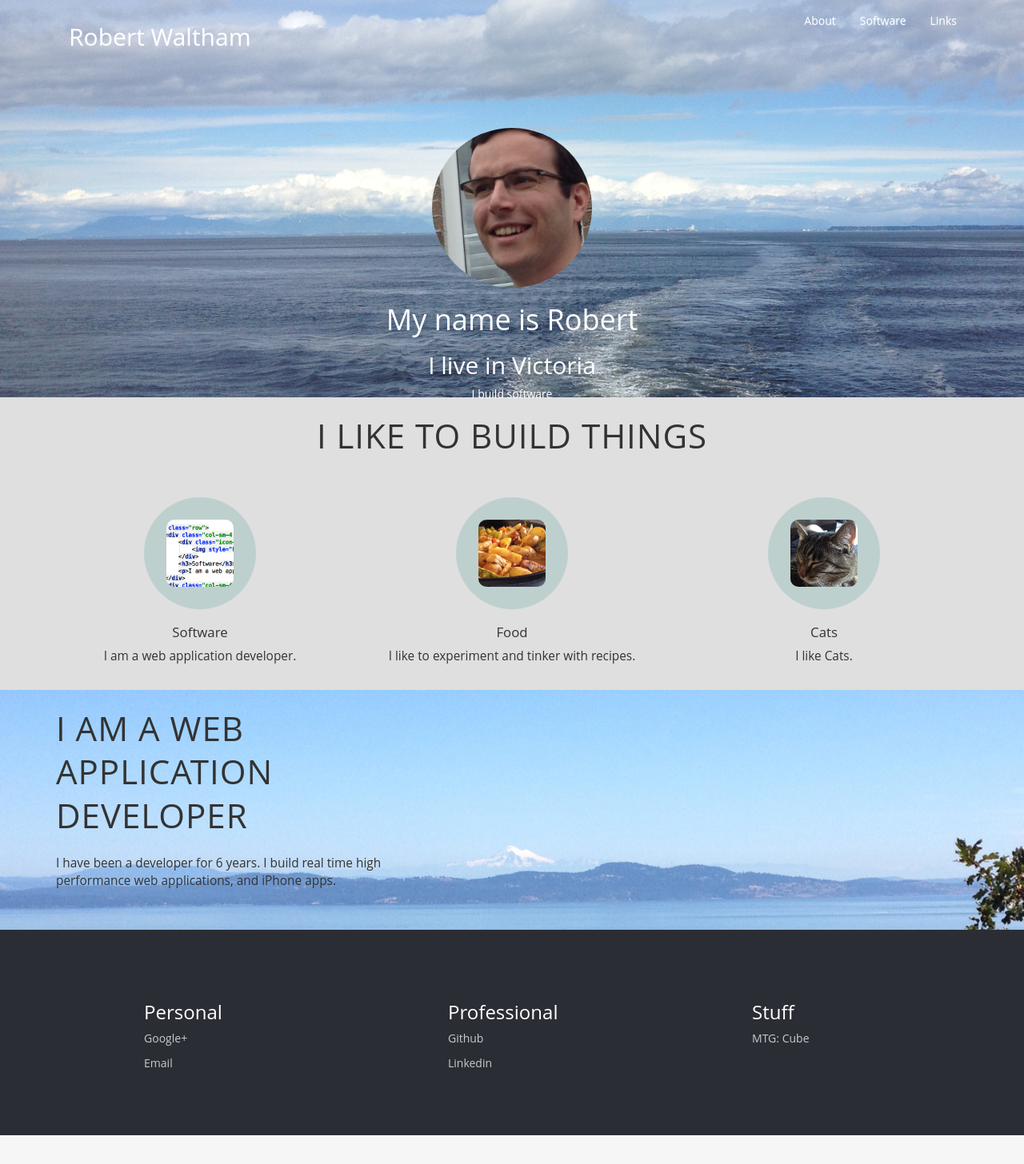
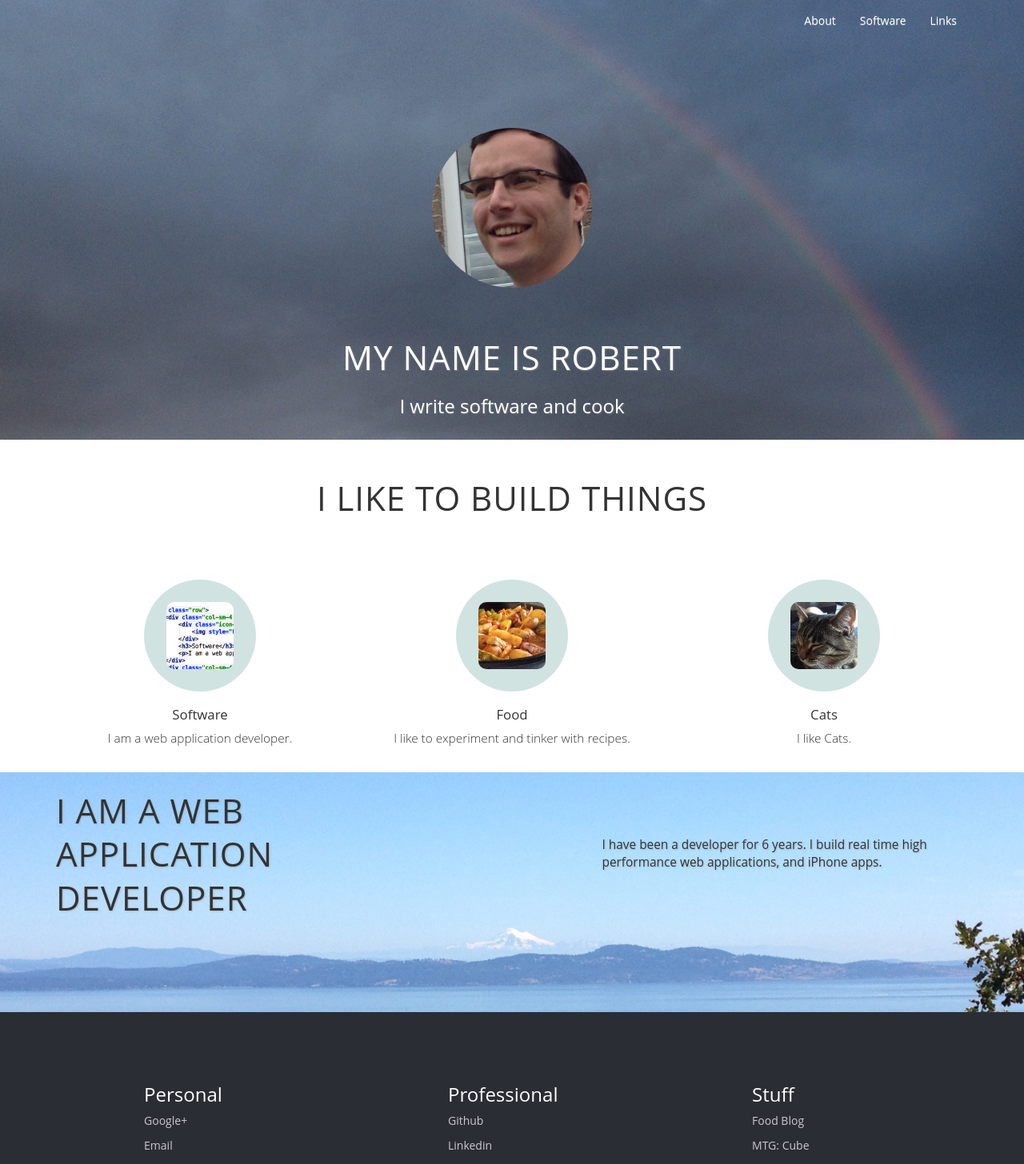
Before and after one commit to leveltenpaladin/rob-personal-site, a plain HTML site: page index.html in a window 1280 px wide. Shown: the whole page at 80% size. Before the commit the page ends 1420 px from the top, so only its background shows below. Drawn offline with Linux system fonts and the light colour scheme.

Commit message:
changed styles a bit

```diff
--- a/index.html
+++ b/index.html
@@ -25,7 +25,6 @@
                         <span class="icon-bar"></span>
                         <span class="icon-bar"></span>
                     </button>
-                    <h2><a class="navbar-brand scroll" href="#intro">Robert Waltham</a></h2>
                 </div>
                 <div class="navbar-collapse collapse">
                     <ul class="nav navbar-nav pull-right">
@@ -46,8 +45,7 @@
                 <div class="carousel-caption-center">
                     <img id="profile_image" src="./images/profile.png">
                     <h1>My name is Robert</h1>
-                    <h2>I live in Victoria</h2>
-                    <p>I build software</p>
+                    <h3>I write software and cook</h3>
                 </div>
             </div>
         </div>
@@ -98,6 +96,13 @@
             <div class="col-sm-5 overlay-text">
                 <div class="vertical-align">
                     <h2>I am a web application developer</h2>
+                </div>
+            </div>
+            <div class="col-sm-2">
+
+            </div>
+            <div class="col-sm-5">
+                <div class="vertical-align text-pad">
                     <p>I have been a developer for 6 years. I build real time high performance web applications, and iPhone apps.</p>
                 </div>
             </div>
@@ -130,6 +135,9 @@
                 <div class="col-sm-3 col-md-3 col-md-offset-1">
                     <h3>Stuff</h3>
                     <ul class="list-unstyled">
+                        <li><a target="_blank" href="http://blog.blockoftext.com">Food Blog</a></li>
+                    </ul>
+                    <ul class="list-unstyled">
                         <li><a target="_blank" href="http://cubetutor.com/viewcube/15570">MTG: Cube</a></li>
                     </ul>
                 </div>
--- a/style.css
+++ b/style.css
@@ -13,22 +13,32 @@ body {
     height: 50px;
 }
 
-.header h2 a {
-    color: white;
-    font-size: inherit;
+#intro h1 {
+    font-size: 3em;
+    text-transform: uppercase;
+    letter-spacing: 1px;
+    margin-top: 60px;
+    line-height: 1.3;
+    text-shadow: 1px 1px 2px rgba(150, 150, 150, 0.5);
 }
 
-@media (max-width: 1280px) {
+#intro h3 {
+    text-shadow: 1px 1px 2px rgba(150, 150, 150, 0.5);
+}
+
+.intro-background {
+    background-image: url(./images/clouds2.jpg);
+}
+
 #intro {
     width: 1280px;
-        height: 497px;
+    height: 550px;
     opacity: 1;
     display: block;
 }
 .intro-background {
-        background-image: url(./images/ferry.png);
     width: 1280px;
-        height: 497px;
+    height: 550px;
 }
 #profile_image{
     width:200px;
@@ -36,36 +46,9 @@ body {
     border-radius: 100px 100px 100px 100px;
     -moz-border-radius: 100px 100px 100px 100px;
     -webkit-border-radius: 100px 100px 100px 100px;
-        border: 0px solid #000000;
-    }
-    #software{
-        height: 300px;
+    border: 0 solid #000000;
 }
 
-}
-
-@media (min-width: 1281px) {
-    #intro {
-        width: 1440px;
-        height: 538px;
-        opacity: 1;
-        display: block;
-    }
-    .intro-background {
-        background-image: url(./images/ferry.png);
-        width: 1440px;
-        height: 538px;
-    }
-
-    #profile_image{
-        width:300px;
-        height:300px;
-        border-radius: 150px 150px 150px 150px;
-        -moz-border-radius: 150px 150px 150px 150px;
-        -webkit-border-radius: 150px 150px 150px 150px;
-        border: 0px solid #000000;
-    }
-}
 
 .nav a{
     color:white;
@@ -105,14 +88,24 @@ footer.footer ul li {
     margin-bottom: 0.75em;
 }
 
-.text-center{
-    text-align: center;
+
+#software{
+    height: 300px;
 }
 
-.bottom-bg{
+#software h2, #software p{
+    text-shadow: 1px 1px 2px rgba(150, 150, 150, 0.5);
+}
+
+#software.bottom-bg{
     background: url('./images/baker.jpg') center center no-repeat;
     background-size: cover;
 }
+
+#software .text-pad{
+    padding: 80px 0 0 0;
+}
+
 
 #intro .carousel-caption-center, #intro-video .carousel-caption-center {
     position: absolute;
@@ -129,8 +122,13 @@ footer.footer ul li {
 }
 
 #about{
-    background-color: #DFDFDF;
+    background-color: #FFFFFF;
 
+}
+#about .text-center{
+    text-align: center;
+    font-weight: 100;
+    padding: 25px 0 0 0;
 }
 
 section h2 {
```
Also changed, not shown: images/clouds2.jpg (added). Lines whose indentation alone changed are shown as unchanged.
